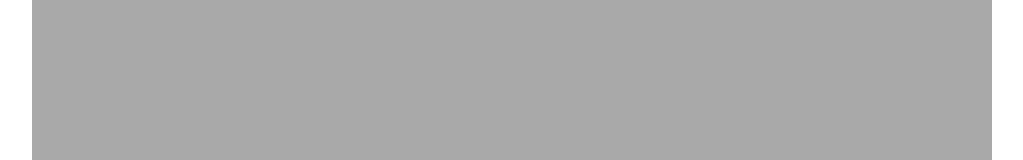
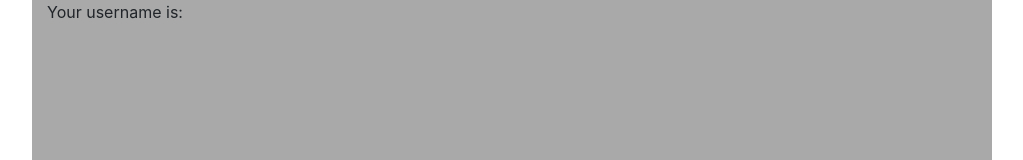
Before and after one commit to juan-nieto/chatapp, a React (Create React App) app: page / in a window 1280 px wide. Shown: the top 160 px of the page, without its empty margins (128-1151 px from the left). Built offline with nearby package versions, Linux system fonts and the light colour scheme.

Commit message:
Username is now displayed upon site load, it is the socketid. Messages can be sent in livetime while displaying usernames

```diff
--- a/src/App.js
+++ b/src/App.js
@@ -2,15 +2,18 @@ import React from 'react';
 import socketClient  from "socket.io-client";
 import MessageForm from './MessageForm';
 import {Container} from 'react-bootstrap';
+import Message from './Message';
 
 const SERVER = "http://localhost:3000";
 
 class App extends React.Component {
   state = {
     socket: null,
-    message: ''
+    messages: [],
+    socketId: ''
   }
   socket;
+  socketId;
 
   componentDidMount() {
     this.setupSocket();
@@ -21,29 +24,51 @@ class App extends React.Component {
     socket.on('connection', () => {
       console.log("I'm connected with the back-end");
       socket.emit('first-connection', "test");
+      let id = socket.id;
+      this.setState({socketId: id});
     });
+    this.socket = socket;
     socket.on('message', this.displayMessage);
-    this.socket = socket;
+
   };
 
 
   displayMessage = (message) => {
     console.log("Displaying message received: " +  message.message.messageVal
      + " with timestamp: " + message.d);
-    let timestampedMessage = message.d + ": " + message.message.messageVal;
-    this.setState({ message: timestampedMessage });
+     let timestamp = message.d.split(' ').join('');
+    let messageObj = {
+      time: timestamp,
+      username: message.message.user,
+      text: message.message.messageVal
+    }
+    //let completeMessage = message.d + " " + message.message.user + ": " + message.message.messageVal;
+
+    this.setState(state => {
+      const messages = state.messages.concat(messageObj);
+      return {
+        messages
+      };
+    });
   }
 
-  handleMessageSend = (username, messageVal) => {
+  handleMessageSend = (messageVal) => {
     console.log("Attempting to send message: " + messageVal);
-    this.socket.emit('send-message', {messageVal, username});
+    let user = this.socket.id;
+    this.socket.emit('send-message', {messageVal, user});
   }
 
   render() {
-    let message = this.state.message;
+    let messages = this.state.messages;
+    let user = this.state.socketId;
     return (
       <Container id="chat-container">
-        {message}
+        <span> Your username is: {user}</span>
+        {messages.map(message => (
+          <Message timestamp={message.time}
+            username={message.username}
+            text={message.text}/>
+        ))}
         <MessageForm onMessageSend={this.handleMessageSend}/>
       </Container>
     );
--- a/src/Message.js
+++ b/src/Message.js
@@ -6,8 +6,9 @@ class Message extends React.Component {
         return (
             <div className='message'>
                 <div>
-                    {this.props.senderName}:
-                    <span>{this.props.text}</span>
+                    <span className="message-span">{this.props.timestamp}</span>
+                    <span className="message-span">{this.props.username}:</span>
+                    <span className="message-span">{this.props.text}</span>
                 </div>
             </div>
         )
--- a/src/MessageForm.js
+++ b/src/MessageForm.js
@@ -1,7 +1,11 @@
 import React from 'react';
-import {Container, Form, Button} from 'react-bootstrap';
+import {Container, Button} from 'react-bootstrap';
 import './styles.css'
 
+/**
+ * This class contains the logic and UI to retrieve the message input
+ * the user would like to send, and delivers it to App.js to send to the server.
+ */
 class MessageForm extends React.Component {
     state = { enteredMessage: '' }
 
@@ -11,7 +15,7 @@ class MessageForm extends React.Component {
 
     handleSendMessage = () => {
         if (this.state.enteredMessage && this.state.enteredMessage != '') {
-            this.props.onMessageSend("id", this.state.enteredMessage);
+            this.props.onMessageSend(this.state.enteredMessage);
             this.setState({ enteredMessage: '' });
         }
     }
--- a/src/styles.css
+++ b/src/styles.css
@@ -30,3 +30,7 @@
     position: absolute;
     bottom: 5px;
 }
+
+.message-span {
+    margin-right: 3px;
+}
```
